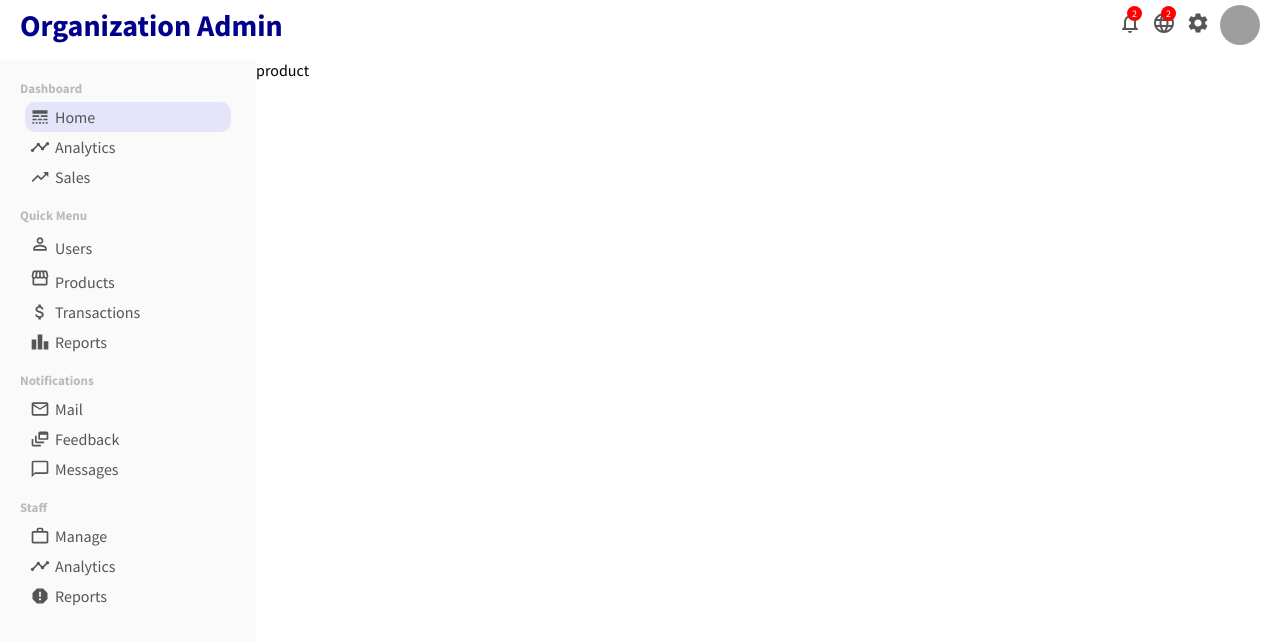
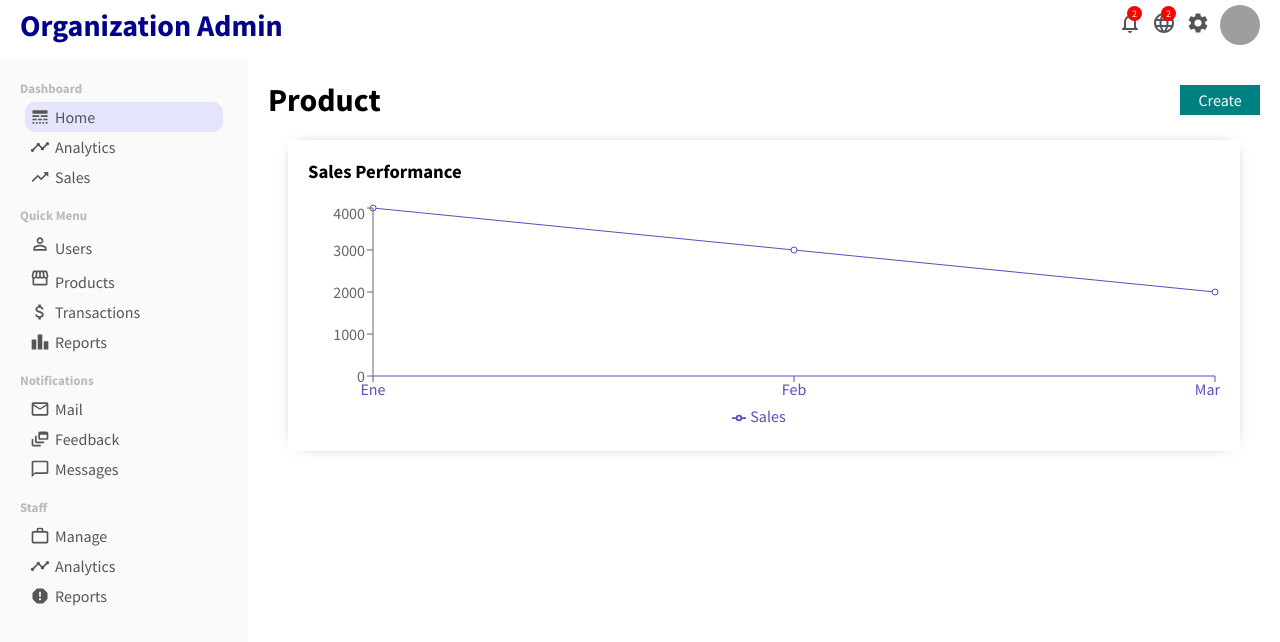
Before and after one commit to alejandropascuale/Organiation-Admin, a React (Create React App) app: page /products/1 in a window 1280 px wide. Shown: the top 642 px of the page. Built offline with nearby package versions, Linux system fonts and the light colour scheme; grey boxes are pictures that could not be loaded.

Commit message:
add data and chart in Product component

```diff
--- a/src/DummyData.js
+++ b/src/DummyData.js
@@ -131,3 +131,18 @@ export const productsRows = [{id:1,name:"Ipad Air 8",img:"https://robohash.org/v
 {id:8,name:"iMac 24''",img:"https://robohash.org/involuptatemreiciendis.png?size=50x50&set=set1",stock:97,status:"active",price:"188.31"},
 {id:9,name:"Apple Tags",img:"https://robohash.org/voluptatumrepellatnesciunt.png?size=50x50&set=set1",stock:63,status:"active",price:"371.09"},
 {id:10,name:"Homepod",img:"https://robohash.org/estteneturvelit.png?size=50x50&set=set1",stock:45,status:"active",price:"274.83"}]
+
+export const productData = [
+  {
+    name: 'Ene',
+    'Sales': 4000,
+  },
+  {
+    name: 'Feb',
+    'Sales': 3000,
+  },
+  {
+    name: 'Mar',
+    'Sales': 2000,
+  },
+];
--- a/src/pages/product/Product.jsx
+++ b/src/pages/product/Product.jsx
@@ -1,9 +1,28 @@
+import { Link } from 'react-router-dom'
+import Chart from '../../components/chart/Chart'
 import './product.css'
+import { productData } from '../../DummyData';
 
 export default function Product() {
   return (
     <div className='product'>
-      product
+      <div className="productTitleContainer">
+            <h1 className="producttitle">Product</h1>
+            <Link to='/newproduct'>
+                <button className="productAddButton">Create</button>
+            </Link>
+      </div>
+      <div className="productTop">
+          <div className="productTopLeft">
+              <Chart
+                data={productData}
+                dataKey='Sales'
+                title='Sales Performance'
+               />
+          </div>
+          <div className="productTopRight"></div>
+      </div>
+      <div className="productBottom"></div>
     </div>
   )
 }
--- a/src/pages/product/product.css
+++ b/src/pages/product/product.css
@@ -1,3 +1,19 @@
 .product {
     flex: 4;
+    padding: 20px;
 }
+.productTitleContainer {
+    display: flex;
+    align-items: center;
+    justify-content: space-between;
+}
+.productAddButton {
+    width: 80px;
+    border: none;
+    padding: 5px;
+    background-color: teal;
+    color: white;
+    border-radius: 5xp;
+    font-size: 16px;
+    cursor: pointer;
+}
```
